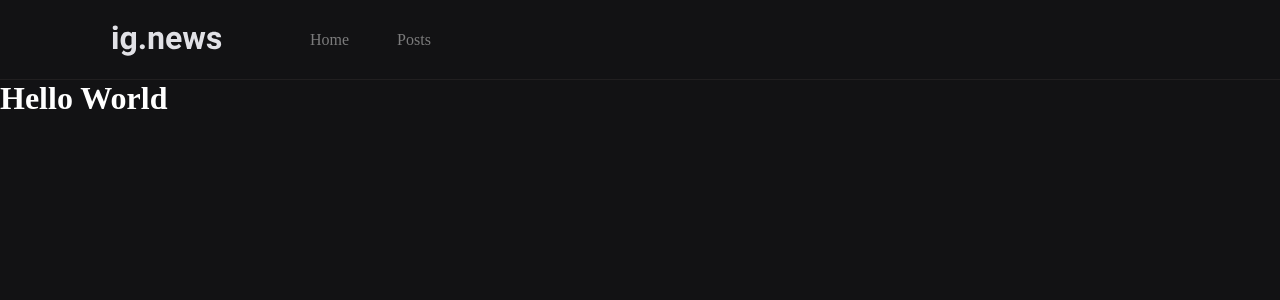
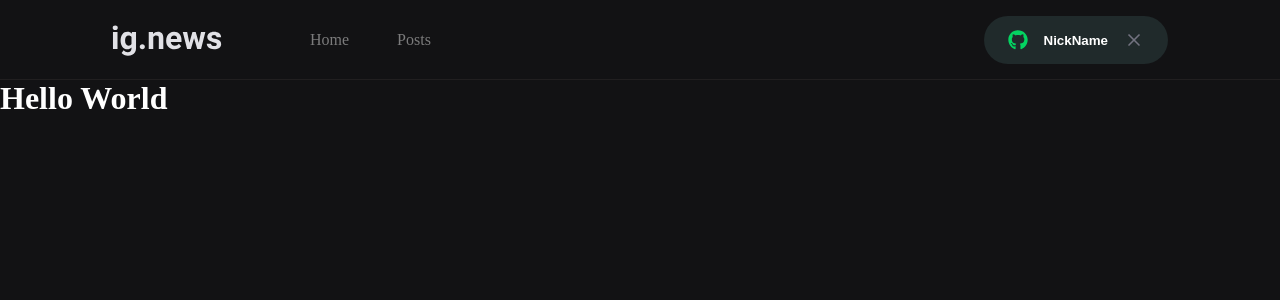
Before and after one commit to VictorGenario/Ig_News, a Next.js app: page / in a window 1280 px wide. Shown: the top 300 px of the page. Built offline with nearby package versions, Linux system fonts and the light colour scheme.

Commit message:
SignInButton appearance config

```diff
--- a/package.json
+++ b/package.json
@@ -12,6 +12,7 @@
     "next": "12.1.6",
     "react": "18.1.0",
     "react-dom": "18.1.0",
+    "react-icons": "^4.4.0",
     "sass": "^1.52.2"
   },
   "devDependencies": {
--- a/src/components/Header/index.tsx
+++ b/src/components/Header/index.tsx
@@ -1,4 +1,5 @@
 import { useState } from 'react';
+import { SignInButton } from '../SignInButton';
 import styles from './styles.module.scss';
 
 export function Header(){
@@ -6,7 +7,6 @@
 
   function handleNavBar (){
     setIsActive(true);
-
   }
 
   return(
@@ -19,6 +19,7 @@
 
 
         </nav>
+        <SignInButton />
       </div>
     </header>
   );
--- a/src/components/Header/styles.module.scss
+++ b/src/components/Header/styles.module.scss
@@ -17,7 +17,7 @@
   nav{
     margin-left: 5rem;
     height: 5rem;
-  }
+
 
     a{
       display: inline-block;
@@ -59,3 +59,8 @@
 
 
   }
+
+  button{
+    margin-left: auto;
+  }
+}
--- /dev/null
+++ b/src/components/SignInButton/index.tsx
@@ -0,0 +1,21 @@
+import { FaGithub } from 'react-icons/fa'
+import { FiX } from 'react-icons/fi'
+
+import styles from './styles.module.scss'
+
+export function SignInButton(){
+  const isUserLoggedIn = true;
+  return isUserLoggedIn ? (
+
+    <button type="button" className={styles.signInButton}>
+      <FaGithub color='#04d361'/>
+      NickName
+      <FiX color='#737380' className={styles.closeIcon} />
+    </button>
+  ) : (
+    <button type="button" className={styles.signInButton}>
+      <FaGithub color='#eba417'/>
+      Sing in  with GitHub
+    </button>
+  );
+}
--- /dev/null
+++ b/src/components/SignInButton/styles.module.scss
@@ -0,0 +1,33 @@
+.signInButton{
+  height: 3rem;
+  border-radius: 3rem;
+  background: var(--gray-850);
+  border: 0;
+  padding: 0 1.5rem;
+
+  display: flex;
+  align-items: center;
+  justify-content: center;
+
+  color: var(--white);
+  font-weight: bold;
+
+  svg{
+    height: 20px;
+    width: 20px;
+  }
+
+  svg:first-child{
+    margin-right: 1rem;
+  }
+
+  svg.closeIcon{
+    margin-left: 1rem;
+  }
+
+  transition: filter 0.2s;
+
+  &:hover{
+    filter: brightness(0.7);
+  }
+}
--- a/src/styles/global.scss
+++ b/src/styles/global.scss
@@ -10,6 +10,7 @@
   --gray-100: #e1e1e6;
   --gray-300: #a8a8a8b3;
   --gray-800: #292525b3;
+  --gray-850: #222d2ee5;
   --gray-900: #121214;
 
   --cyan-500: #61dafb;
```
Also changed, not shown: 1 other file (tests, documents, lock files or other folders). Lines whose indentation alone changed are shown as unchanged.
